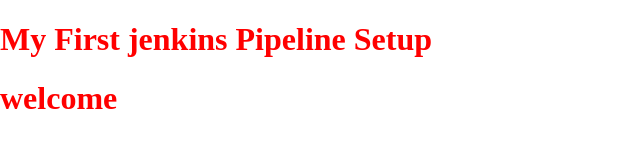
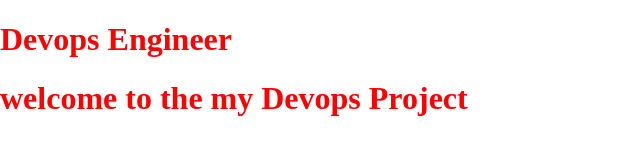
Before and after one commit to gourav5/dancinggaurav, a plain HTML site: page index.html in a window 1280 px wide. Shown: the whole page, without its empty margins (0-640 px from the left). Drawn offline with Linux system fonts and the light colour scheme.

Commit message:
modify index

```diff
--- a/index.html
+++ b/index.html
@@ -5,7 +5,7 @@
     <link  rel="stylesheet"  href="./css/style.css">
 </head>
 <body>
-    <h1>My First jenkins Pipeline Setup </h1>
-    <h1>welcome</h1>
+    <h1>Devops Engineer </h1>
+    <h1>welcome to the my Devops Project</h1>
 </body>
 </html>
```
